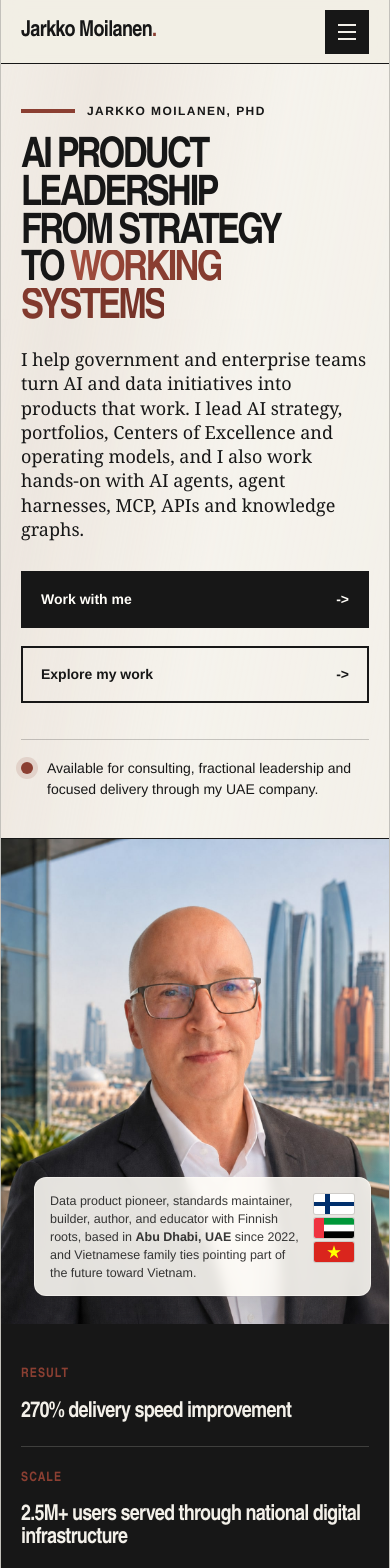
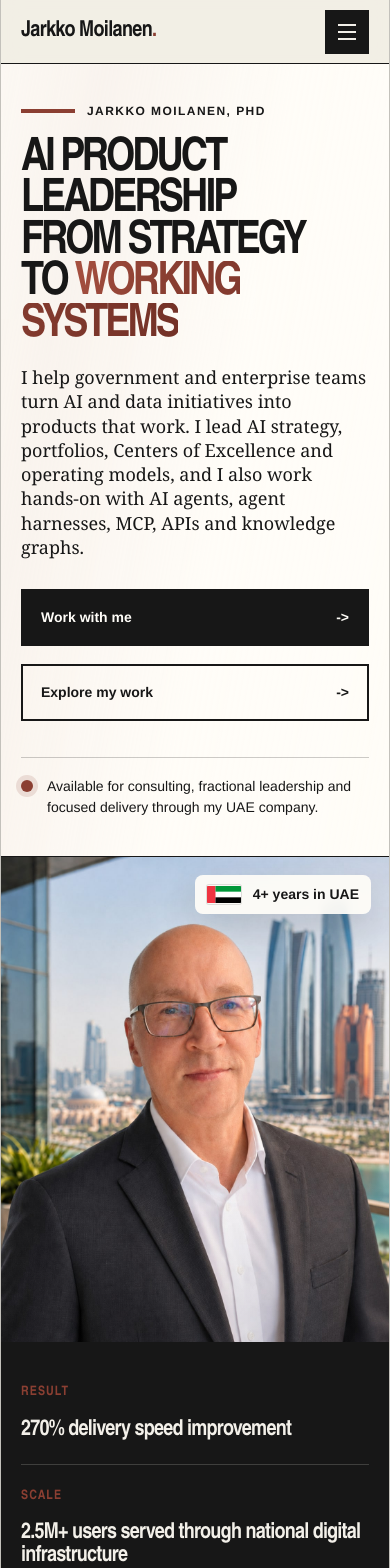
Before and after one commit to kyyberi/jarkko, a Next.js app: page / in a window 390 px wide. Shown: the top 1568 px of the page. Built offline with nearby package versions, Linux system fonts and the light colour scheme.

Commit message:
Refine homepage hero layout

```diff
--- a/app/globals.css
+++ b/app/globals.css
@@ -149,20 +149,27 @@ a {
 
 .hero {
   display: grid;
-  grid-template-columns: 7.6fr 4.4fr;
-  min-height: 580px;
+  position: relative;
+  grid-template-columns: 1fr;
+  min-height: 640px;
+  overflow: hidden;
   border-bottom: 1px solid var(--ink);
+  background: var(--white);
 }
 
 .hero-copy {
   position: relative;
+  z-index: 2;
   isolation: isolate;
   display: flex;
   flex-direction: column;
   justify-content: space-between;
+  width: min(62%, 820px);
   overflow: hidden;
-  padding: clamp(42px, 5.6vw, 78px) var(--pad) 38px;
-  border-right: 1px solid var(--ink);
+  min-height: 640px;
+  padding: clamp(42px, 5.4vw, 76px) clamp(54px, 4.8vw, 80px) 38px var(--pad);
+  background: rgba(255, 253, 248, 0.96);
+  clip-path: polygon(0 0, 100% 0, 86% 100%, 0 100%);
 }
 
 .hero-copy::before {
@@ -253,9 +260,9 @@ h1 {
 }
 
 .hero-title {
-  max-width: 820px;
+  max-width: 760px;
   padding-right: 0.08em;
-  font-size: clamp(42px, 5.2vw, 76px);
+  font-size: clamp(46px, 5.1vw, 78px);
 }
 
 .accent {
@@ -278,7 +285,7 @@ h1 {
 }
 
 .hero-lede {
-  max-width: 600px;
+  max-width: 650px;
   margin: 0;
   font-family: var(--serif);
   font-size: clamp(18px, 1.55vw, 23px);
@@ -318,7 +325,7 @@ h1 {
   display: grid;
   grid-template-columns: auto 1fr;
   gap: 14px;
-  max-width: 700px;
+  max-width: 610px;
   margin-top: 36px;
   padding-top: 18px;
   border-top: 1px solid var(--line);
@@ -336,8 +343,11 @@ h1 {
 }
 
 .hero-portrait {
-  position: relative;
-  min-height: 580px;
+  position: absolute;
+  inset: 0 0 0 auto;
+  z-index: 1;
+  width: 52%;
+  min-height: 640px;
   overflow: hidden;
   background: #d7d0c5;
 }
@@ -346,7 +356,7 @@ h1 {
   width: 100%;
   height: 100%;
   object-fit: cover;
-  object-position: 50% 34%;
+  object-position: 51% 34%;
 }
 
 .hero-portrait::after {
@@ -357,46 +367,28 @@ h1 {
   pointer-events: none;
 }
 
-.hero-caption {
+.hero-residency-badge {
   position: absolute;
-  right: clamp(24px, 4vw, 52px);
-  bottom: clamp(36px, 5vw, 64px);
+  top: clamp(24px, 3vw, 38px);
+  right: clamp(24px, 3.6vw, 48px);
   z-index: 2;
-  width: fit-content;
-  max-width: min(430px, calc(100% - 48px));
-  min-height: 0;
-  padding: 16px 84px 16px 18px;
-  border: 1px solid rgba(255, 253, 248, 0.42);
-  border-radius: 12px;
-  background: rgba(255, 253, 248, 0.88);
-  box-shadow: 0 18px 44px rgba(23, 23, 23, 0.18);
+  display: inline-flex;
+  align-items: center;
+  gap: 12px;
+  padding: 10px 16px;
+  border-radius: 8px;
+  background: rgba(255, 253, 248, 0.92);
+  box-shadow: 0 14px 36px rgba(23, 23, 23, 0.14);
   backdrop-filter: blur(6px);
-}
-
-.hero-caption__text {
-  max-width: 326px;
-  color: rgba(23, 23, 23, 0.86);
-  font-size: 13px;
-  line-height: 1.45;
-  text-align: left;
-}
-
-.hero-caption__text strong {
-  font-weight: 900;
-}
-
-.hero-caption__flags {
-  position: absolute;
-  top: 18px;
-  right: 20px;
-  display: grid;
-  gap: 5px;
-}
-
-.hero-caption__flag {
+  color: var(--ink);
+  font-size: 16px;
+  font-weight: 700;
+}
+
+.hero-residency-badge img {
   display: block;
-  width: 48px;
-  height: 24px;
+  width: 40px;
+  height: 22px;
   border-radius: 2px;
   box-shadow: 0 0 0 1px rgba(23, 23, 23, 0.12);
 }
@@ -2488,12 +2480,15 @@ h1 {
   }
 
   .hero-copy {
-    border-right: 0;
-    border-bottom: 1px solid var(--ink);
+    width: 68%;
+    min-height: 600px;
+    padding-right: clamp(44px, 8vw, 84px);
+    border-bottom: 0;
   }
 
   .hero-portrait {
-    min-height: 400px;
+    width: 50%;
+    min-height: 600px;
   }
 
   .focus-grid {
@@ -2658,6 +2653,11 @@ h1 {
 
   .hero-copy {
     padding-top: 38px;
+    width: 100%;
+    min-height: auto;
+    padding-right: var(--pad);
+    border-bottom: 1px solid var(--ink);
+    clip-path: none;
   }
 
   h1 {
@@ -2677,6 +2677,8 @@ h1 {
   }
 
   .hero-portrait {
+    position: relative;
+    width: 100%;
     min-height: 360px;
   }
 
@@ -2690,27 +2692,16 @@ h1 {
     border-left: 0;
   }
 
-  .hero-caption {
+  .hero-residency-badge {
     right: 18px;
-    bottom: 28px;
-    max-width: min(344px, calc(100% - 36px));
-    padding: 14px 68px 13px 15px;
-  }
-
-  .hero-caption__text {
-    max-width: 252px;
-    font-size: 12.5px;
-  }
-
-  .hero-caption__flags {
-    top: 16px;
-    right: 16px;
-    gap: 4px;
-  }
-
-  .hero-caption__flag {
-    width: 40px;
-    height: 20px;
+    top: 18px;
+    padding: 9px 12px;
+    font-size: 14px;
+  }
+
+  .hero-residency-badge img {
+    width: 34px;
+    height: 19px;
   }
 
   .credibility-band {
--- a/app/page.tsx
+++ b/app/page.tsx
@@ -270,30 +270,12 @@ export default function Home() {
               src={`${assetPath}/images/jarkko-hero-abudhabi-2026.jpeg`}
               alt="Portrait of Jarkko Moilanen"
             />
-            <div className="hero-caption">
-              <div className="hero-caption__text">
-                Data product pioneer, standards maintainer, builder, author,
-                and educator with Finnish roots, based in{" "}
-                <strong>Abu Dhabi, UAE</strong> since 2022, and Vietnamese
-                family ties pointing part of the future toward Vietnam.
-              </div>
-              <div className="hero-caption__flags" aria-label="International roots">
-                <img
-                  className="hero-caption__flag"
-                  src={`${assetPath}/images/finland-flag.svg`}
-                  alt="Finland flag"
-                />
-                <img
-                  className="hero-caption__flag"
-                  src={`${assetPath}/images/uae-flag.svg`}
-                  alt="United Arab Emirates flag"
-                />
-                <img
-                  className="hero-caption__flag"
-                  src={`${assetPath}/images/vietnam-flag.svg`}
-                  alt="Vietnam flag"
-                />
-              </div>
+            <div className="hero-residency-badge">
+              <img
+                src={`${assetPath}/images/uae-flag.svg`}
+                alt="United Arab Emirates flag"
+              />
+              <span>4+ years in UAE</span>
             </div>
           </div>
         </section>
```
Also changed, not shown: 1 other file (tests, documents, lock files or other folders).
